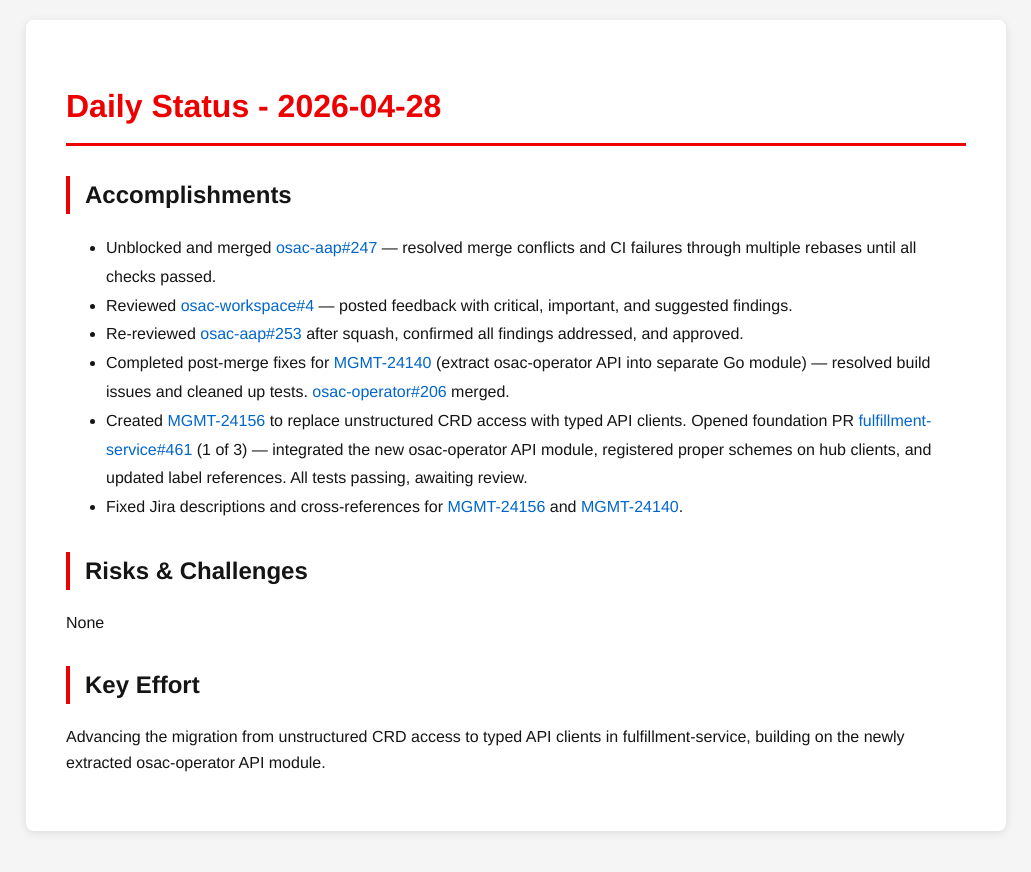
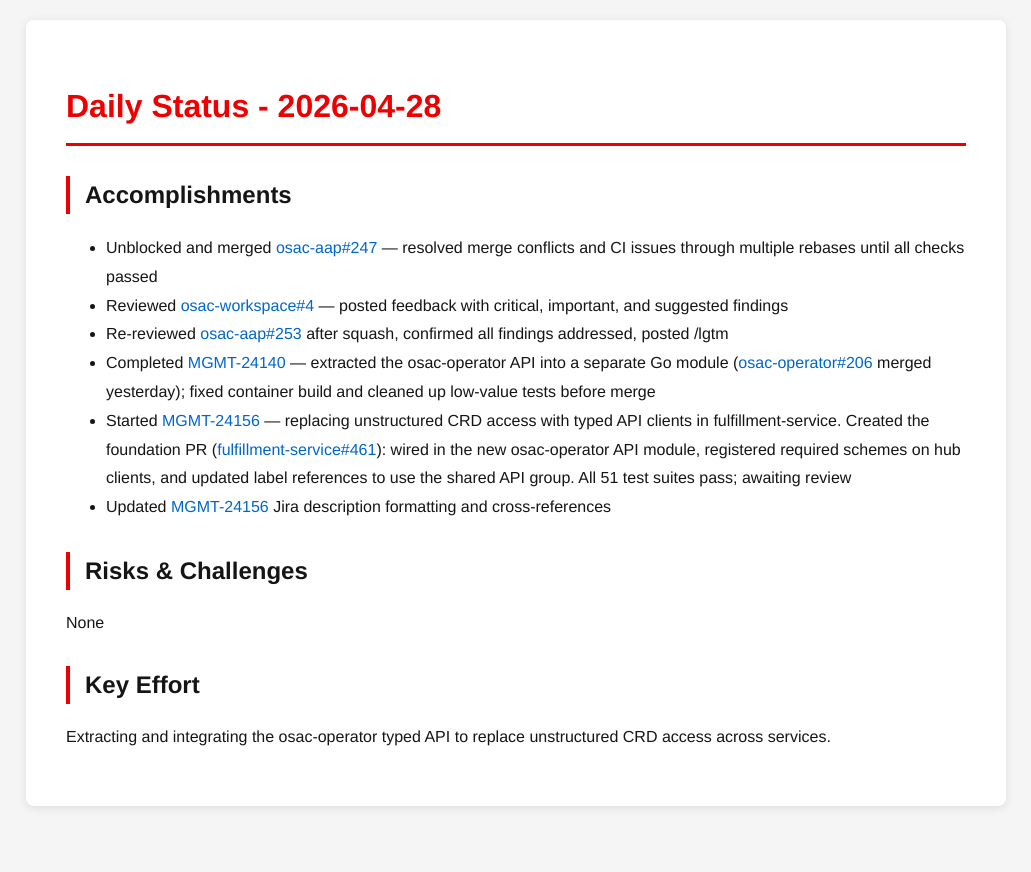
Before and after one commit to tzvatot/daily-status, a Jekyll site: the page built from 2026-04-28.md, in a window 1280 px wide. Shown: the top 872 px of the page, without its empty margins (124-1155 px from the left). Built offline with Jekyll 4.4.1, drawn with Linux system fonts in a browser that asks for light colours.

Commit message:
Daily status update - 2026-04-28

```diff
--- a/2026-04-28.md
+++ b/2026-04-28.md
@@ -7,15 +7,15 @@ date: 2026-04-28
 # Daily Status - 2026-04-28
 
 ## Accomplishments
-- Unblocked and merged [osac-aap#247](https://github.com/osac-project/osac-aap/pull/247) — resolved merge conflicts and CI failures through multiple rebases until all checks passed.
-- Reviewed [osac-workspace#4](https://github.com/osac-project/osac-workspace/pull/4) — posted feedback with critical, important, and suggested findings.
-- Re-reviewed [osac-aap#253](https://github.com/osac-project/osac-aap/pull/253) after squash, confirmed all findings addressed, and approved.
-- Completed post-merge fixes for [MGMT-24140](https://redhat.atlassian.net/browse/MGMT-24140) (extract osac-operator API into separate Go module) — resolved build issues and cleaned up tests. [osac-operator#206](https://github.com/osac-project/osac-operator/pull/206) merged.
-- Created [MGMT-24156](https://redhat.atlassian.net/browse/MGMT-24156) to replace unstructured CRD access with typed API clients. Opened foundation PR [fulfillment-service#461](https://github.com/osac-project/fulfillment-service/pull/461) (1 of 3) — integrated the new osac-operator API module, registered proper schemes on hub clients, and updated label references. All tests passing, awaiting review.
-- Fixed Jira descriptions and cross-references for [MGMT-24156](https://redhat.atlassian.net/browse/MGMT-24156) and [MGMT-24140](https://redhat.atlassian.net/browse/MGMT-24140).
+- Unblocked and merged [osac-aap#247](https://github.com/osac-project/osac-aap/pull/247) — resolved merge conflicts and CI issues through multiple rebases until all checks passed
+- Reviewed [osac-workspace#4](https://github.com/osac-project/osac-workspace/pull/4) — posted feedback with critical, important, and suggested findings
+- Re-reviewed [osac-aap#253](https://github.com/osac-project/osac-aap/pull/253) after squash, confirmed all findings addressed, posted /lgtm
+- Completed [MGMT-24140](https://issues.redhat.com/browse/MGMT-24140) — extracted the osac-operator API into a separate Go module ([osac-operator#206](https://github.com/osac-project/osac-operator/pull/206) merged yesterday); fixed container build and cleaned up low-value tests before merge
+- Started [MGMT-24156](https://issues.redhat.com/browse/MGMT-24156) — replacing unstructured CRD access with typed API clients in fulfillment-service. Created the foundation PR ([fulfillment-service#461](https://github.com/osac-project/fulfillment-service/pull/461)): wired in the new osac-operator API module, registered required schemes on hub clients, and updated label references to use the shared API group. All 51 test suites pass; awaiting review
+- Updated [MGMT-24156](https://issues.redhat.com/browse/MGMT-24156) Jira description formatting and cross-references
 
 ## Risks & Challenges
 None
 
 ## Key Effort
-Advancing the migration from unstructured CRD access to typed API clients in fulfillment-service, building on the newly extracted osac-operator API module.
+Extracting and integrating the osac-operator typed API to replace unstructured CRD access across services.
```
